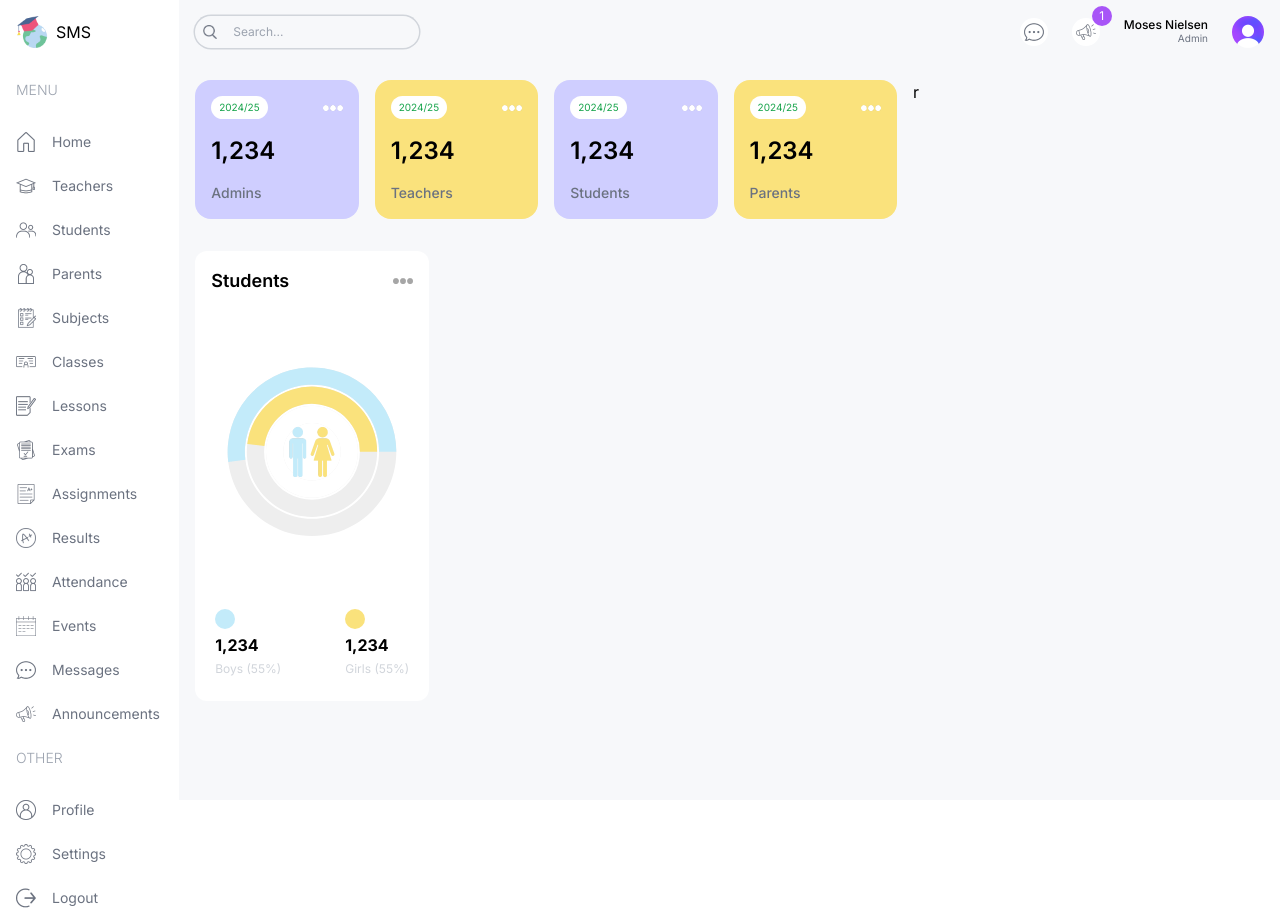
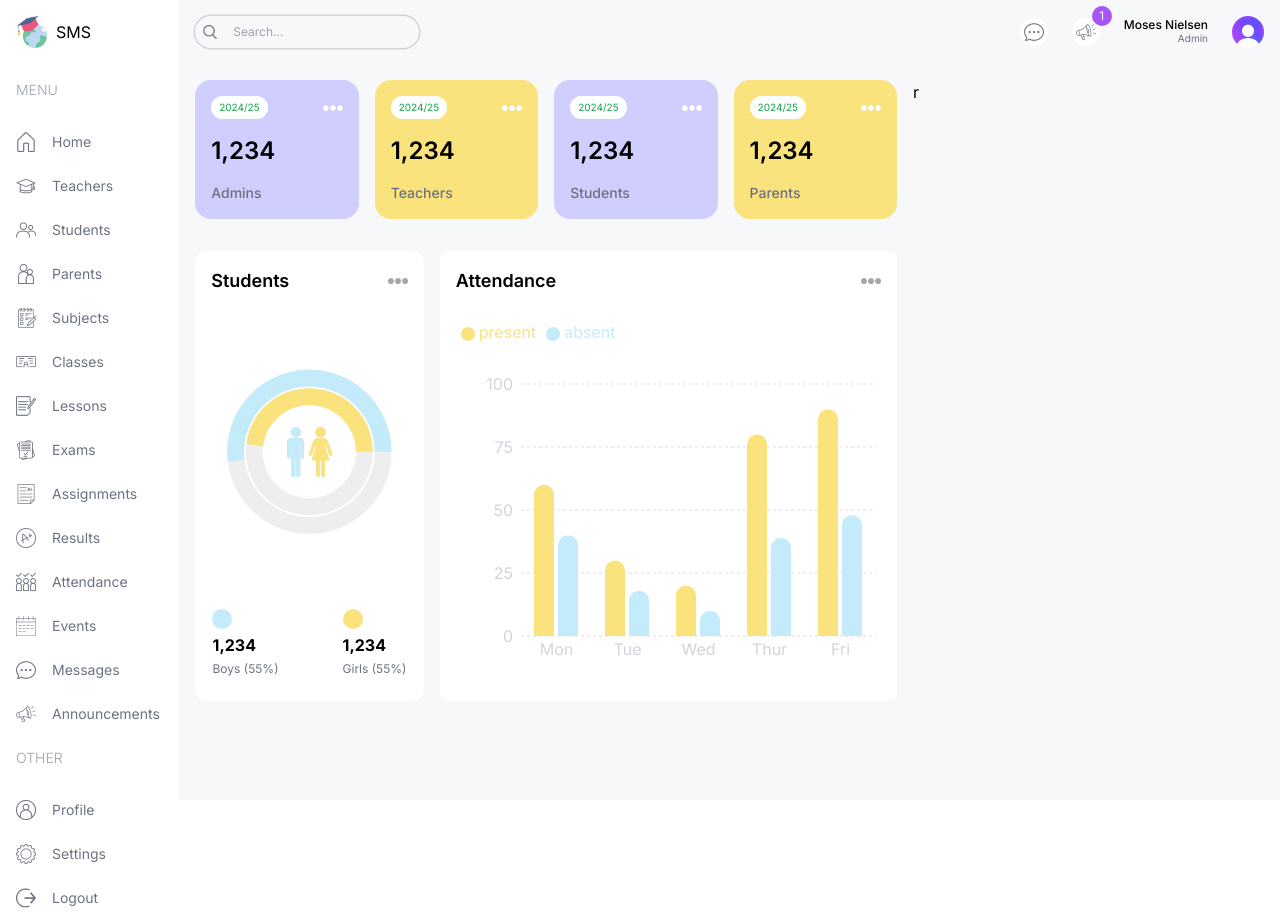
Before and after one commit to Nielsen015/SMS, a Next.js app: page /admin in a window 1280 px wide. Built offline with nearby package versions, Linux system fonts and the light colour scheme.

Commit message:
add AttendanceChart component and integrate it into AdminPage; improve layout and scrollbar styles

```diff
--- a/src/app/(dashboard)/admin/page.tsx
+++ b/src/app/(dashboard)/admin/page.tsx
@@ -1,5 +1,6 @@
 import CountChart from "@/components/CountChart"
 import UserCard from "@/components/UserCard"
+import AttendanceChart from "@/components/AttendanceChart"
 const AdminPage = () => {
   return (
     <div className="p-4 flex gap-4 flex-col md:flex-row">
@@ -13,16 +14,18 @@
         <UserCard type='parent'/>
       </div>
       {/* middle charts */}
-      <div className='flex flex-col lg:flex-row'>
+      <div className='flex gap-4 flex-col lg:flex-row'>
         {/* Count Chart */}
         <div className='w-full lg:w-1/3 h-[450px]'>
         <CountChart/>
         </div>
         {/* Attendance chart */}
-        <div className='w-full lg:w-2/3 h-[450px]'></div>
+        <div className='w-full lg:w-2/3 h-[450px]'>
+        <AttendanceChart/>
+        </div>
       </div>
       {/* bottom chart */}
-      <div className=''></div>
+      <div className='w-full h-[500px]'></div>
       </div>
       {/* Right */}
       <div className='w-full lg:w-1/3'>r</div>
--- a/src/app/globals.css
+++ b/src/app/globals.css
@@ -1,3 +1,14 @@
 @tailwind base;
 @tailwind components;
 @tailwind utilities;
+
+/* Hide scrollbar for Chrome, Safari, and Opera */
+.no-scrollbar::-webkit-scrollbar {
+    display: none;
+}
+
+/* Hide scrollbar for IE, Edge, and Firefox */
+.no-scrollbar {
+    -ms-overflow-style: none;  /* IE and Edge */
+    scrollbar-width: none;  /* Firefox */
+}
--- /dev/null
+++ b/src/components/AttendanceChart.tsx
@@ -0,0 +1,59 @@
+'use client'
+import Image from 'next/image';
+import { BarChart, Bar, Rectangle, XAxis, YAxis, CartesianGrid, Tooltip, Legend, ResponsiveContainer } from 'recharts';
+const data = [
+    {
+      name: 'Mon',
+      present: 60,
+      absent: 40,
+    },
+    {
+      name: 'Tue',
+      present: 30,
+      absent: 18,
+    },
+    {
+      name: 'Wed',
+      present: 20,
+      absent: 10,
+    },
+    {
+      name: 'Thur',
+      present: 80,
+      absent: 39,
+    },
+    {
+      name: 'Fri',
+      present: 90,
+      absent: 48,
+    },
+  ];
+
+const AttendanceChart = () => {
+  return (
+    <div className='bg-white rounded-lg p-4 h-full'>
+        <div className='flex justify-between items-center'>
+            <h1 className='text-lg font-semibold'>Attendance</h1>
+            <Image src='/moreDark.png' alt='' width={20} height={20} />
+        </div>
+        <ResponsiveContainer width="100%" height="90%">
+        <BarChart
+          width={500}
+          height={300}
+          data={data}
+          barSize={20}
+        >
+          <CartesianGrid strokeDasharray="3 3" vertical={false} stroke='#ddd'/>
+          <XAxis dataKey="name" axisLine={false} tick={{fill:'#d1d5db'}} tickLine={false}/>
+          <YAxis axisLine={false} tick={{fill:'#d1d5db'}} tickLine={false}/>
+          <Tooltip contentStyle={{ borderRadius:'10px', borderColor:'lightgray' }}/>
+          <Legend align='left' verticalAlign='top' wrapperStyle={{ paddingTop:'20px', paddingBottom:'40px' }}/>
+          <Bar dataKey="present" fill="#fae27c" legendType="circle" radius={[10,10,0,0]}/>
+          <Bar dataKey="absent" fill="#c3ebfa" legendType="circle" radius={[10,10,0,0]}/>
+        </BarChart>
+      </ResponsiveContainer>
+    </div>
+  )
+}
+
+export default AttendanceChart
--- a/src/components/CountChart.tsx
+++ b/src/components/CountChart.tsx
@@ -47,12 +47,12 @@
             <div className='flex flex-col gap-1'>
                 <div className='w-5 h-5 bg-sky rounded-full' />
                 <h1 className='font-bold'>1,234</h1>
-                <h2 className='text-xs text-gray-300'>Boys (55%)</h2>
+                <h2 className='text-xs text-gray-500'>Boys (55%)</h2>
             </div>
             <div className='flex flex-col gap-1'>
                 <div className='w-5 h-5 bg-yellow rounded-full' />
                 <h1 className='font-bold'>1,234</h1>
-                <h2 className='text-xs text-gray-300'>Girls (55%)</h2>
+                <h2 className='text-xs text-gray-500'>Girls (55%)</h2>
             </div>
         </div>
     </div>
```
Also changed, not shown: src/app/(dashboard)/layout.tsx (+7 -5 lines).
